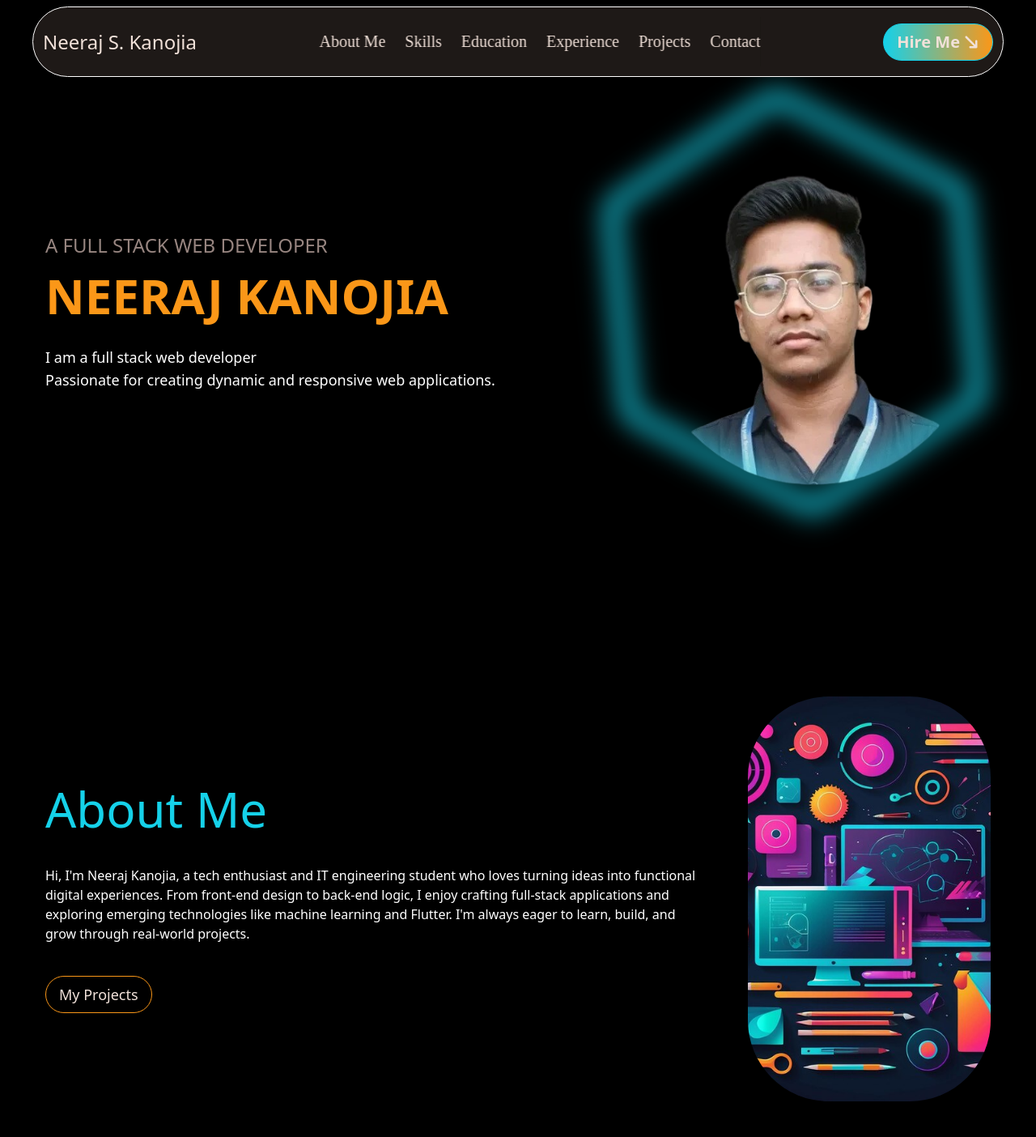
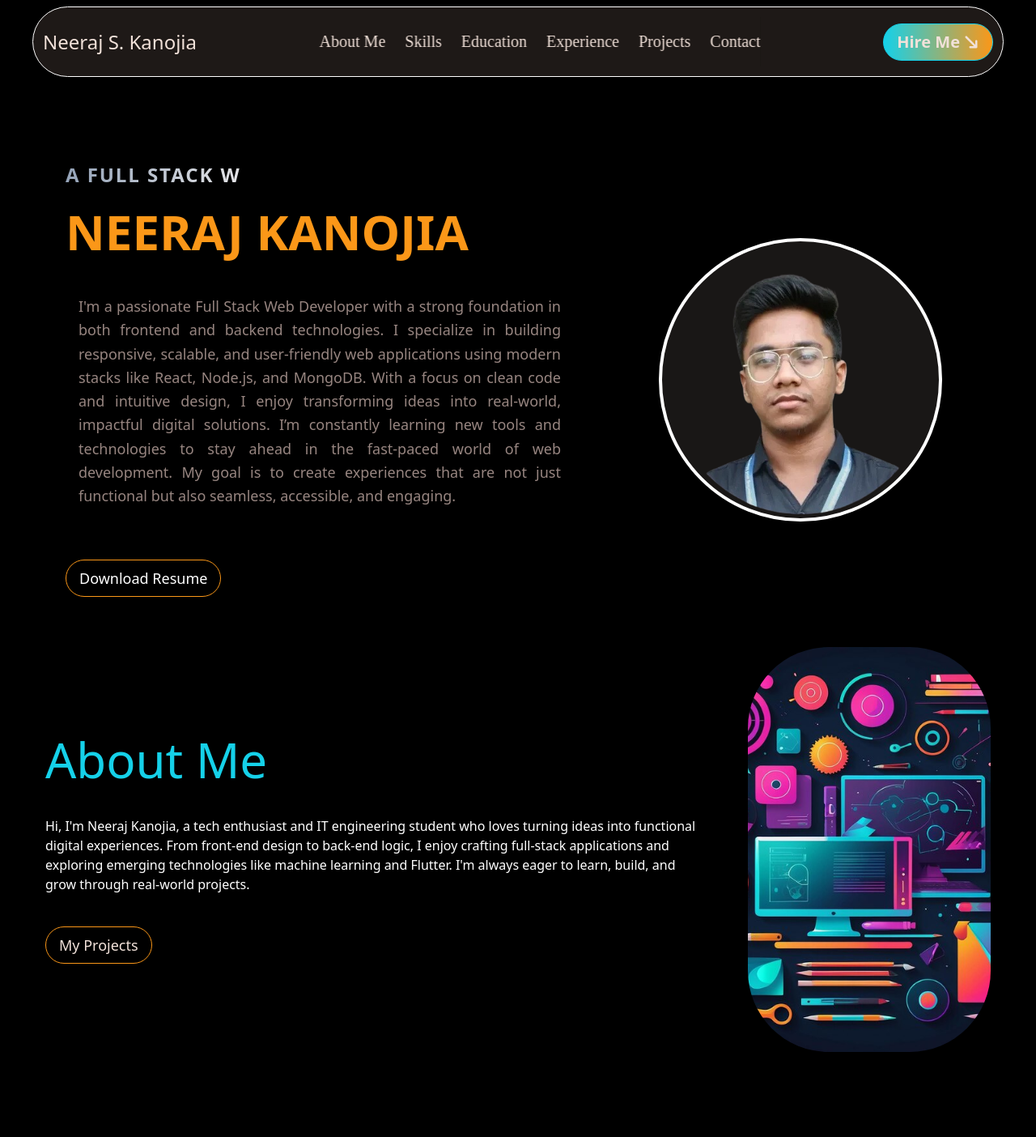
Before and after one commit to kanojia2003/Portfolio, a React (Vite) app: page / in a window 1280 px wide. Shown: the top 1404 px of the page at 81% size. Built offline with nearby package versions, Linux system fonts and the light colour scheme.

Commit message:
Resume Download Button and Image Border Addition

```diff
--- a/src/components/AboutMe/AboutMeMain.jsx
+++ b/src/components/AboutMe/AboutMeMain.jsx
@@ -7,7 +7,7 @@ const AboutMeMain = () => {
   return (
     <div
       id="about"
-      className="flex md:flex-row sm:flex-col gap-12 px-4 max-w-[1200px] mx-auto mt-[60px] justify-between items-center"
+      className="flex md:flex-row sm:flex-col gap-12 px-4 max-w-[1200px] mx-auto mt-[30px] justify-between items-center"
     >
       <motion.div
         variants={fadeIn("right", 0.2)}
--- a/src/components/ContactME/ContactMe.jsx
+++ b/src/components/ContactME/ContactMe.jsx
@@ -8,10 +8,25 @@ const ContactMe = () => {
     setForm({ ...form, [e.target.name]: e.target.value });
   };
 
-  const handleSubmit = (e) => {
+  const handleSubmit = async (e) => {
     e.preventDefault();
-    // Integrate with emailjs or backend here if needed
-    setSubmitted(true);
+    try {
+      await fetch(
+        "https://script.google.com/macros/s/AKfycbwaeavgWoQkATJZUJDL3WRysOM5exxi7kfc37K5KLdLeg3zQ_tkIwpqc1faWaMWkS-0/exec",
+        {
+          method: "POST",
+          mode: "no-cors", // Google Apps Script requires no-cors for public POST
+          headers: {
+            "Content-Type": "application/json",
+          },
+          body: JSON.stringify(form),
+        }
+      );
+      setSubmitted(true);
+      setForm({ name: "", email: "", message: "" }); // Reset form after submit
+    } catch (err) {
+      alert("There was an error submitting the form.");
+    }
   };
 
   return (
--- a/src/components/HeroSection/HeroMain.jsx
+++ b/src/components/HeroSection/HeroMain.jsx
@@ -3,12 +3,16 @@ import HeroText from "./HeroText";
 import HeroPic from "./HeroPic";
 
 const HeroMain = () => (
-  <section className="pt-40 pb-16 relative h-screen overflow-hidden">
-    {" "}
-    {/* ⬅ kill sideways scroll */}
-    <div className="flex md:flex-row sm:flex-col  max-w-[1200px] mx-auto justify-between items-center relative px-4">
+  <section
+    className="relative min-h-[90vh] overflow-hidden pt-[200px] pb-8" // pt for navbar gap, pb for less gap below
+    id="hero"
+  >
+    <div className="flex flex-col md:flex-row items-center justify-between max-w-[1150px] mx-auto px-4 gap-20">
+
       <HeroText />
-      <HeroPic />
+
+      {/* Hero Picture */}
+<div className="p-[25px] mr-0 lg:mr-[10px]"><HeroPic /></div>
     </div>
   </section>
 );
--- a/src/components/HeroSection/HeroPic.jsx
+++ b/src/components/HeroSection/HeroPic.jsx
@@ -1,35 +1,32 @@
 import React from "react";
 import { motion } from "framer-motion";
-import { fadeIn } from "../../FrammerMotion/Varient.js";
-import { FaRegCircle } from "react-icons/fa6";
-import MyPhoto from "/public/images/Pics.png";
-import { PiHexagonThin } from "react-icons/pi";
-const HeroPic = () => (
-  <motion.div
-    variants={fadeIn("left", 0.2)}
-    initial="hidden"
-    whileInView="show"
-    viewport={{ once: false, amount: 0 }}
-    // className="
-    //   hidden md:flex
-    //   relative
-    //   items-end md:items-center justify-center
-    //   w-full md:max-w-[40%]
-    // "
+import { fadeIn } from "../../FrammerMotion/Varient";
 
-    className=" h-full flex items-center justify-center "
-  >
-    <img src={MyPhoto} alt="Neeraj Kanojia" className="max-h-[450px] w-auto" />
+const HeroPic = () => {
+  return (
+    <motion.div
+      variants={fadeIn("left", 0.3)}
+      initial="hidden"
+      whileInView="show"
+      viewport={{ once: true }}
+      className="mt-0 relative w-[300px] h-[300px] md:w-[350px] md:h-[350px] rounded-full overflow-hidden border-4 border-orange-500 shadow-lg backdrop-blur-sm bg-white/10 dark:bg-white/5"
+    >
 
-    <div
-      className="absolute
-    md:h-[450px] lg:h-[550px] w-auto     /* never taller than section */
-    text-cyan blur-md
-    animate-[spin_20s_linear_infinite] "
-    >
-      <PiHexagonThin className=" md:h-[90%] sm:h-[120%] min-h-[600px] w-auto text-cyan blur-md animate-[spin_20s_linear_infinite] " />
-    </div>
-  </motion.div>
-);
+
+
+
+      {/* Profile Image */}
+      <img
+        src="/images/Pics.png"
+        alt="Neeraj Kanojia"
+        className="w-full h-full object-cover rounded-full hover:scale-105 transition-transform duration-500 ease-in-out"
+      />
+
+      {/* Glowing Gradient (responsive and dark-mode ready) */}
+      <div className="absolute -inset-1 rounded-full z-[-1] bg-gradient-to-tr from-orange-400 to-cyan-400 blur-2xl opacity-40 dark:from-orange-500 dark:to-cyan-500" />
+
+    </motion.div>
+  );
+};
 
 export default HeroPic;
--- a/src/components/HeroSection/HeroText.jsx
+++ b/src/components/HeroSection/HeroText.jsx
@@ -1,38 +1,107 @@
-import React from "react";
+import React, { useEffect, useState } from "react";
 import { motion } from "framer-motion";
-import { fadeIn } from "../../FrammerMotion/Varient.js";
+import { fadeIn } from "../../FrammerMotion/Varient";
+
+const typingText = "A Full Stack Web Developer";
+const typingSpeed = 70; // Faster typing
+const pauseAfter = 1200; // Pause after full text
+const pauseBefore = 400; // Pause before typing again
+
 const HeroText = () => {
+  const [displayed, setDisplayed] = useState("");
+  const [index, setIndex] = useState(0);
+  const [deleting, setDeleting] = useState(false);
+
+  useEffect(() => {
+    let timeout;
+    if (!deleting && index < typingText.length) {
+      timeout = setTimeout(() => {
+        setDisplayed(typingText.slice(0, index + 1));
+        setIndex(index + 1);
+      }, typingSpeed + Math.random() * 60); // Randomize speed for more natural effect
+    } else if (!deleting && index === typingText.length) {
+      timeout = setTimeout(() => setDeleting(true), pauseAfter);
+    } else if (deleting && index > 0) {
+      timeout = setTimeout(() => {
+        setDisplayed(typingText.slice(0, index - 1));
+        setIndex(index - 1);
+      }, typingSpeed / 2);
+    } else if (deleting && index === 0) {
+      timeout = setTimeout(() => setDeleting(false), pauseBefore);
+    }
+    return () => clearTimeout(timeout);
+  }, [index, deleting]);
+
   return (
     <div className="flex flex-col gap-4 h-full justify-center md:text-left sm:text-center">
       <motion.h2
         variants={fadeIn("down", 0.2)}
         initial="hidden"
         whileInView="show"
-        viewport={{ once: false, amount: 0 }}
-        className="lg:text-2xl sm:text-xl  uppercase text-lightGrey "
+        viewport={{ once: true }}
+        className="lg:text-2xl sm:text-xl uppercase text-lightGrey font-mono tracking-wide"
+        // Add a fixed width to prevent layout shifts
+        // You might need to adjust this width based on your font and screen sizes
+        // A good way to determine this is to inspect the element when the full text is displayed
+   style={{
+    minWidth: "350px", // Reserve space for the full text
+    display: "inline-block",
+    whiteSpace: "nowrap",
+    height: "2.5rem", // Adjust to match your font size for vertical stability
+    overflow: "hidden",
+  }}// Example: Adjust minWidth as needed
       >
-        A full Stack Web Developer
+        <span
+          style={{
+            background: "linear-gradient(90deg, #94a3b8, #e4e4e7)",
+            WebkitBackgroundClip: "text",
+            WebkitTextFillColor: "transparent",
+            fontWeight: 700,
+            letterSpacing: "0.08em",
+            transition: "background 0.5s"
+          }}
+        >
+          {displayed}
+        </span>
       </motion.h2>
+
       <motion.h1
-        variants={fadeIn("right", 0.2)}
+        variants={fadeIn("right", 0.3)}
         initial="hidden"
         whileInView="show"
-        viewport={{ once: false, amount: 0 }}
+        viewport={{ once: true }}
         className="md:text-[2.8rem] lg:text-6xl sm:text-4xl text-orange font-bold uppercase"
       >
         Neeraj Kanojia
       </motion.h1>
+
       <motion.p
-        variants={fadeIn("up", 0.2)}
+        variants={fadeIn("up", 0.4)}
         initial="hidden"
         whileInView="show"
-        viewport={{ once: false, amount: 0 }}
-        className="text-lg mt-4"
+        viewport={{ once: true }}
+        className="text-lg mt-4  sm:p-4 text-justify text-lightGrey font-light max-w-2xl leading-relaxed "
       >
-        I am a full stack web developer
-        <br />
-        Passionate for creating dynamic and responsive web applications.
+
+       I'm a passionate Full Stack Web Developer with a strong foundation in both frontend and backend technologies.
+I specialize in building responsive, scalable, and user-friendly web applications using modern stacks like React, Node.js, and MongoDB.
+With a focus on clean code and intuitive design, I enjoy transforming ideas into real-world, impactful digital solutions.
+I’m constantly learning new tools and technologies to stay ahead in the fast-paced world of web development.
+My goal is to create experiences that are not just functional but also seamless, accessible, and engaging.
+
       </motion.p>
+
+      <motion.a
+        variants={fadeIn("down", 0.5)}
+        initial="hidden"
+        whileInView="show"
+        viewport={{ once: true }}
+        href="/resume.pdf"
+        download
+        className="border border-orange rounded-full py-2 px-4 text-lg flex gap-2 items-center mt-8 hover:bg-orange hover:text-black transition-all duration-500 cursor-pointer md:self-start sm:self-center"
+      >
+        Download Resume
+      </motion.a>
     </div>
   );
 };
--- a/src/components/Skills/AllSkill.jsx
+++ b/src/components/Skills/AllSkill.jsx
@@ -9,10 +9,13 @@ import { SiRedux } from "react-icons/si";
 import { SiNextdotjs } from "react-icons/si";
 import { RiTailwindCssFill } from "react-icons/ri";
 import { SiC } from "react-icons/si"; // Simple‑Icons pack
-
+import { FaNodeJs } from "react-icons/fa";
 import { motion } from "framer-motion";
 import { fadeIn } from "../../FrammerMotion/Varient.js";
+import { FaPython } from "react-icons/fa";
 
+import { SiExpress } from "react-icons/si";
+import { SiMongodb } from "react-icons/si";
 const skills = [
   {
     skill: "HTML",
@@ -36,9 +39,30 @@ const skills = [
     skill: "NextJS",
     icon: SiNextdotjs,
   },
+
+   {
+    skill: "NodeJS",
+    icon: FaNodeJs ,
+  },
+
+   {
+    skill: "Express.JS",
+    icon: SiExpress,
+  },
+
+   {
+    skill: "MongoDB",
+    icon: SiMongodb,
+  },
+
   {
     skill: "C",
     icon: SiC,
+  },
+
+  {
+    skill: "Python",
+    icon: FaPython,
   },
 ];
 
--- a/src/components/Skills/AllSkillSM.jsx
+++ b/src/components/Skills/AllSkillSM.jsx
@@ -11,7 +11,10 @@ import { RiTailwindCssFill } from "react-icons/ri";
 import { SiC } from "react-icons/si";
 import { motion } from "framer-motion";
 import { fadeIn } from "../../FrammerMotion/Varient.js";
-
+import { FaNodeJs } from "react-icons/fa";
+import { FaPython } from "react-icons/fa";
+import { SiExpress } from "react-icons/si";
+import { SiMongodb } from "react-icons/si";
 const skills = [
   {
     skill: "HTML",
@@ -36,8 +39,28 @@ const skills = [
     icon: SiNextdotjs,
   },
   {
+    skill: "NodeJS",
+    icon: FaNodeJs,
+  },
+
+   {
+    skill: "Express.JS",
+    icon: SiExpress,
+  },
+
+   {
+    skill: "MongoDB",
+    icon: SiMongodb,
+  },
+
+  {
     skill: "C Programming",
     icon: SiC,
+  },
+
+  {
+    skill: "Python",
+    icon: FaPython,
   },
 ];
 
--- a/src/index.css
+++ b/src/index.css
@@ -9,3 +9,58 @@ body {
   overflow-x: hidden;
   /* Prevent horizontal scroll */
 }
+
+
+
+@layer utilities {
+
+  /* Animated gradient background shift */
+  @keyframes gradientShift {
+
+    0%,
+    100% {
+      background-position: 0% 50%;
+    }
+
+    50% {
+      background-position: 100% 50%;
+    }
+  }
+
+  .animate-gradient-slow {
+    animation: gradientShift 12s ease-in-out infinite;
+    background-size: 200% 200%;
+  }
+
+  /* Floating (vertical drift) */
+  @keyframes floatSlow {
+
+    0%,
+    100% {
+      transform: translateY(0);
+    }
+
+    50% {
+      transform: translateY(-10px);
+    }
+  }
+
+  .animate-float-slow {
+    animation: floatSlow 5s ease-in-out infinite;
+  }
+
+  /* Slow 360° rotation */
+  @keyframes rotateSlow {
+    0% {
+      transform: rotate(0deg);
+    }
+
+    100% {
+      transform: rotate(360deg);
+    }
+  }
+
+  .animate-rotate-slow {
+    animation: rotateSlow 20s linear infinite;
+  }
+}
```
Also changed, not shown: 1 other file (tests, documents, lock files or other folders).
